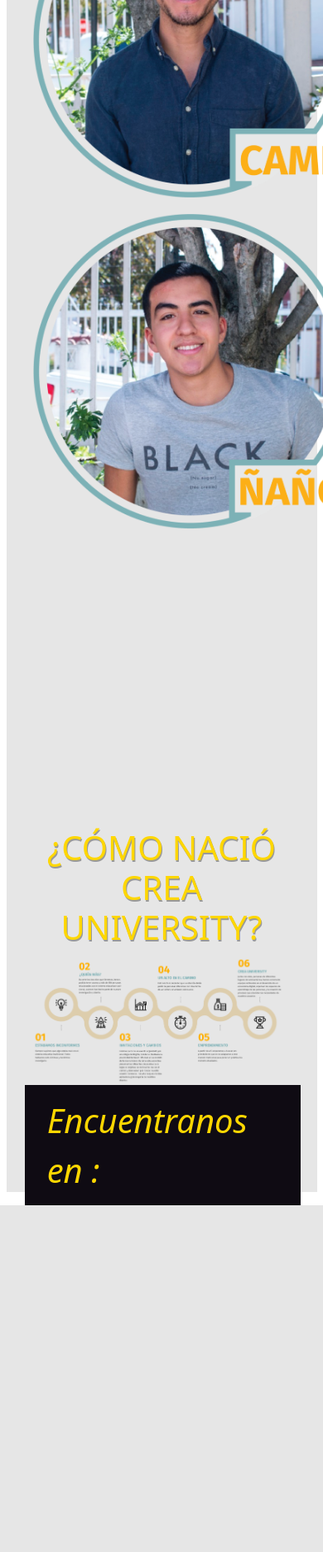
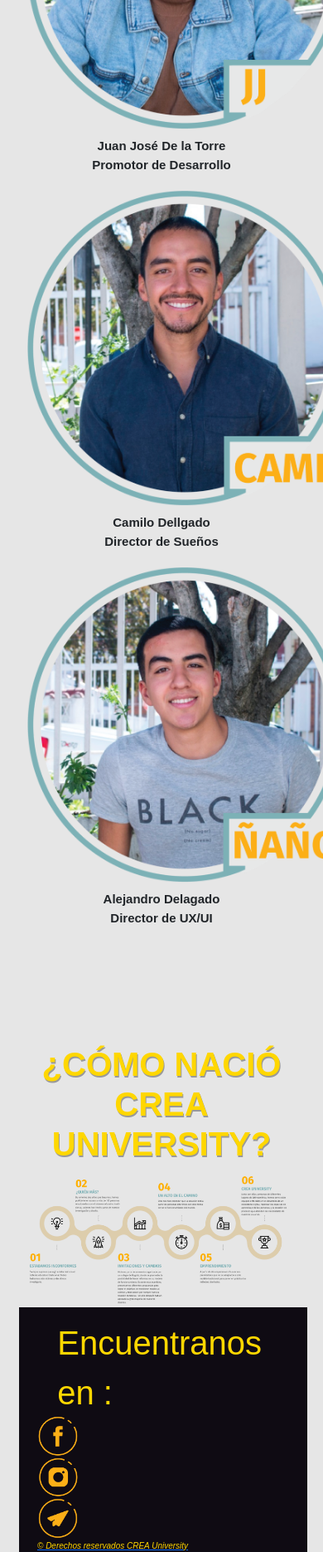
Before and after one commit to danieldmngz96/CREA, a PHP site: page /contenido.html in a window 390 px wide; the page is wider, and only the part inside the window is pictured. Shown: the part 3864-5735 px from the top of that part at 83% size. Before the commit the page ends 5317 px from the top of that part, so only its background shows below. Run offline with PHP 8.4, Linux system fonts and the light colour scheme.

Commit message:
cambios bosstrap responsive

```diff
--- a/contenido.html
+++ b/contenido.html
@@ -13,76 +13,27 @@
     <link href="https://maxcdn.bootstrapcdn.com/bootstrap/3.3.6/css/bootstrap.min.css" rel="stylesheet" type="text/css" />
     <script src="https://maxcdn.bootstrapcdn.com/bootstrap/3.3.6/js/bootstrap.min.js"></script>
     <link href="https://cdn.jsdelivr.net/npm/bootstrap@5.0.0-beta3/dist/css/bootstrap.min.css" rel="stylesheet" integrity="sha384-eOJMYsd53ii+scO/bJGFsiCZc+5NDVN2yr8+0RDqr0Ql0h+rP48ckxlpbzKgwra6" crossorigin="anonymous">
-
+    <link href="https://unpkg.com/aos@2.3.1/dist/aos.css" rel="stylesheet">
     <title>CREA UNIVERSITY</title>
   </head>
   <body>
   <div class="container-fluid"><!--SE USA CONTAINER.FLUID PARA QUE SE ADPATE -->
       <div class="row">
 
-        <img src="./img/cerebrin-morado.jfif" alt="" style="width: 100%;
-        height: 451px;
-        max-height: 400px;">
-           <!-- <div class="col-sm" style="background-color: rgb(15,11,19)" >
-            <hr style="height: 0px;
-            margin: 0;">
-            <div class="row" >
-              <div class="col-3">
-                <img src="./img/cerebro-dorado.png" width="100px" style="position: relative;
-                bottom: 5px;">
-              </div>
-              <div class="col-2 offset-md-7">
-                <p style="color: #FFD700;
-                font-size: 17px;
-                font-weight: bold;
-                " class="text-center"> Sign in</p>
-              </div>
-            </div>
-          </div>
-      </div>
-    </div>-->
-    <nav class="navbar navbar-expand-lg navbar-light bg-light" style="margin: 0; padding: 0px;">
-      <div class="container-fluid" style="background-color: rgb(15,11,19); margin-top: -1px;">
-        <a class="navbar-brand" href="#"><img src="./img/cerebro-dorado.png" width="60px" style="position: relative;
-          bottom: 5px;"></a>
-        <button class="navbar-toggler" type="button" data-bs-toggle="collapse" data-bs-target="#navbarSupportedContent" aria-controls="navbarSupportedContent" aria-expanded="false" aria-label="Toggle navigation">
-          <span class="navbar-toggler-icon"></span>
-        </button>
+        <img src="./img/cerebrin-morado.jfif" alt="" class="cerebro-morado">
+
+<nav class="navbar navbar-expand-lg navbar-light bg-light" style="margin: 0; padding: 0px;">
+   <div class="container-fluid position-container__black">
+        <a class="navbar-brand position-cerebro__dorado" href="#"><img src="./img/cerebro-dorado.png" width="60px"></a>
          <div class="collapse navbar-collapse" id="navbarSupportedContent">
-          <ul class="navbar-nav me-auto mb-2 mb-lg-0">
-            <li class="nav-item">
-              <a class="nav-link active" aria-current="page" href="#">Home</a>
-            </li>
-            <li class="nav-item">
-              <a class="nav-link" href="#">Link</a>
-            </li>
-            <li class="nav-item dropdown">
-              <a class="nav-link dropdown-toggle" href="#" id="navbarDropdown" role="button" data-bs-toggle="dropdown" aria-expanded="false">
-                Dropdown
-              </a>
-            <ul class="dropdown-menu" aria-labelledby="navbarDropdown">
-                <li><a class="dropdown-item" href="#">Action</a></li>
-                <li><a class="dropdown-item" href="#">Another action</a></li>
-                <li><hr class="dropdown-divider"></li>
-                <li><a class="dropdown-item" href="#">Something else here</a></li>
-              </ul>
-            </li>
-            <li class="nav-item">
-              <a class="nav-link disabled" href="#" tabindex="-1" aria-disabled="true">Disabled</a>
-            </li>
-          </ul>
-          <form class="d-flex">
-           <!--<input class="form-control me-2" type="search" placeholder="Search" aria-label="Search">-->
-           <li class="nav-item">
-            <a class="nav-link active" aria-current="page" href="#" style="color: #FFD700;
-            font-size: 17px;
-            font-weight: bold;
-            " class="text-center">Sign in</a>
-          </li>
-          </form>
+           <li class="nav-item"
+           style="list-style: none;">
+            <a class="nav-link active sign_in" aria-current="page" href="#">Sign in</a>
+           </li>
+           </div>
         </div>
       </div>
-    </nav>
+</nav>
 
       <div class="container-fluid" style="background: rgb(230,230,230); height: 548px;">
        <div class="col-md-12 ">
@@ -91,14 +42,21 @@
         padding-bottom: 45px;" >
         <div class="col-md-12">
         <p style="text-align: center;
-        font-size: 18px;">Tus sueños pueden ser parte de la <br> <span style="font-weight: bold;">re-evolución del aprendizaje</span></p>
+        font-size: 26px;
+        margin-bottom: 32px;">Tus sueños pueden ser parte de la <br> <span style="font-weight: bold;">re-evolución del aprendizaje</span></p>
 
         <div class="row text-center">
           <div class="offset-md-4 col-md-2 col-12">
-            <button type="button" class="btn btn-yellow " style="width: 100%;" > <b>UNIRME</b> </button>
+            <button type="button" class="btn btn-yellow " style="width: 100%;
+            height: 50px;
+            font-size: 17px;
+            border-radius: 18px;" > <b>UNIRME</b> </button>
           </div>
           <div class="col-md-2 col-12">
-            <button type="button" class="btn btn-yellow " style="width: 100%;" > <b> QUIERO SABER MÁS</b> </button>
+            <button type="button" class="btn btn-yellow " style="width: 100%;
+            height: 50px;
+            font-size: 17px;
+            border-radius: 18px;" > <b> QUIERO SABER MÁS</b> </button>
           </div>
         </div>
         </div>
@@ -111,14 +69,16 @@
       </div>
     </div>
 
-    <div class="container-fluid" style="background: rgb(230,230,230); height: 1000px;">
+    <div
+     class="container-fluid" style="background: rgb(230,230,230); height: 1000px;">
       <div class="col-md-12 ">
-      <h1 class="text-center" style="color: #FFD700; text-shadow: 1px 2px #999; font-size: 40px;
-      padding-top: 83px;">ILUMINADOS</h1>
+      <h1 class="text-center titulo-iluminados">ILUMINADOS</h1>
       <div class="row">
-        <div class="col-md-6 col-12">
+        <div data-aos="fade-right" data-aos-duration="1500" class="col-md-6 col-12">
         <p style="font-size: 27px;
-        margin-top: 109px;">Los usuarios de Crea University son
+        margin-top: 109px;
+        margin-left: 147px;
+        margin-bottom: 109px;">Los usuarios de Crea University son
           personas que han sido excluidas,
           expuestas o han estado inconformes por
           el sistema educativo tradicional. Pese a
@@ -131,11 +91,11 @@
           evolucionan y se convierten en la mejor
           versión de sí mismos. </p>
 
-          <button type="button" class="btn btn-blue " style="width: 50%;" > <b> ¿Eres un iluminado?</b> </button>
+          <button type="button" class="btn btn-blue"> <b> ¿Eres un iluminado?</b> </button>
         </div>
 
-        <div class="col-md-6 col-12">
-        <img src="/img/ILUMINADOS.png" style="width: 105%;">
+        <div data-aos="fade-left" data-aos-duration="1500" class="col-md-6 col-12">
+        <img src="img/ILUMINADOS.png" style="width: 102%;">
         </div>
       </div>
 
@@ -148,19 +108,27 @@
     <div class="row">
       <div class="col-md-3 col-12">
         <img src="./img/gabs.png" style="width: 400px;" >
-
+        <br>
+        <p class="text-center " style="font-size: 15px;
+        font-weight: bold;">Gabriela Durán <br> Directora Creativa</p>
       </div>
 
       <div class="col-md-3 col-12">
         <img src="./img/jj.png" style="width: 400px;" >
+        <p class="text-center " style="font-size: 15px;
+        font-weight: bold;">Juan José De la Torre <br> Promotor de Desarrollo</p>
       </div>
 
       <div class="col-md-3 col-12">
         <img src="./img/camilo.png" style="width: 400px;" >
+        <p class="text-center " style="font-size: 15px;
+        font-weight: bold;">Camilo Dellgado <br>Director de Sueños</p>
       </div>
 
       <div class="col-md-3 col-12">
         <img src="./img/ñaño.png" style="width: 400px;" >
+        <p class="text-center " style="font-size: 15px;
+        font-weight: bold;">Alejandro Delagado <br> Director de UX/UI</p>
       </div>
     </div>
 
@@ -174,15 +142,25 @@
     <div class="col-md-12 col-12">
       <img src="./img/comonacio.PNG" style="width: 96%;" >
     </div>
+ </div>
 
- </div>
  <footer>
-  <div id="part2">
-    <p id="txt6"><i class="material-icons tiny"> Encuentranos en :</p>
-      <img src="" alt="">
-      <img src="" alt="">
-      <img src="" alt="">
+<div id="part2">
+  <div class="container">
+    <div class="row col-12">
+    <p id="txt1"> Encuentranos en :</p>
+     <a href="https://www.facebook.com/crealatam"> <img src="img/FACEBOOK.png" alt="" width="50px"></a>
+      <a href="https://www.instagram.com/creauniversity/"><img src="img/INSTAGRAM.png" alt="" width="50px"></a>
+      <a href=""> <img src="img/TELEGRAM.png" alt="" width="50px">
     </div>
+
+</div>
+<div class="container">
+    <div class="row col-12">
+      <i id="txt2">© Derechos reservados CREA University</i>
+    </div>
+  </div>
+</div>
 </footer>
 </div>
 
@@ -193,7 +171,7 @@
 
     <!-- Option 1: Bootstrap Bundle with Popper -->
     <script src="https://cdn.jsdelivr.net/npm/bootstrap@5.0.0-beta3/dist/js/bootstrap.bundle.min.js" integrity="sha384-JEW9xMcG8R+pH31jmWH6WWP0WintQrMb4s7ZOdauHnUtxwoG2vI5DkLtS3qm9Ekf" crossorigin="anonymous"></script>
-
+    <script src="https://unpkg.com/aos@2.3.1/dist/aos.js"></script>
     <!-- Option 2: Separate Popper and Bootstrap JS -->
     <!--
     <script src="https://code.jquery.com/jquery.min.js"></script>
@@ -201,4 +179,7 @@
     <script src="https://cdn.jsdelivr.net/npm/bootstrap@5.0.0-beta3/dist/js/bootstrap.min.js" integrity="sha384-j0CNLUeiqtyaRmlzUHCPZ+Gy5fQu0dQ6eZ/xAww941Ai1SxSY+0EQqNXNE6DZiVc" crossorigin="anonymous"></script>
     -->
   </body>
+  <script>
+    AOS.init();
+  </script>
 </html>
--- a/css/style.css
+++ b/css/style.css
@@ -4,6 +4,7 @@
 	-webkit-box-sizing: border-box;
 	-moz-box-sizing: border-box;
 	box-sizing: border-box;
+	font-family: 'Fira Sans', sans-serif;
 }
 
 
@@ -145,20 +146,29 @@
 	background-size: cover;
   }
   .btn-blue {
-	background: #7CB1B6 !important;
+	background-color: rgb(124,177,182) !important;
 	color: #fff !important;
 	font-weight: bold !important;
-	margin: 0 auto !important;
+	margin-left: 135px  !important;
 	width: 50%;
-	height: 8%;
-	font-size: 23px;
+	height: 10%;
+	font-size: 29px !important;
+	border-radius: 5px !important;
+
+  }
+  .titulo-iluminados{
+	color: #FFD700;
+	text-shadow: -7px 3px #000;
+	font-size: 69px;
+	padding-top: 83px;
+	font-weight: bold;
   }
   .titulo-fundadores{
-	padding-top: 363px;
 	color: #FFD700;
-	text-shadow: 1px 2px #999;
-	font-size: 40px;
-	padding-top: 83px
+	text-shadow: -7px 3px #000;
+	font-size: 69px;
+	padding-top: 83px;
+	font-weight: bold;
 }
 .fondo-fundadores{
 	background: rgb(230,230,230);
@@ -166,7 +176,7 @@
 }
 .fondo-comonacio{
 	background: rgb(230,230,230);
-	height: 802px;
+	height: auto;
 }
   @media screen and (min-height: 0px) and (max-width: 800px) {/*NUESTROS MEADIA QUERIES PARA PANTALLAS DELCELULAR */
 
@@ -180,9 +190,14 @@
 		background: rgb(230,230,230);
 		 height: 2000px;
 	}
+	.position-cerebro__dorado {
+		position: relative;
+		bottom: 5px;
+		right: 149px;
+	}
 }/*FIN RESPONSIVE*/
 
-#txt6 {
+#txt1 {
     color: #FFD700;
     position: relative;
     top: 13px;
@@ -196,4 +211,30 @@
 	position: relative;
 	top: 492%;
 	bottom: 127%;
+	height: auto;
 }
+.cerebro-morado{
+	width: 100%;
+    height: 633px;
+	max-height: 800px;
+}
+.position-cerebro__dorado{
+	position: relative;
+    bottom: 5px;
+}
+#txt2 {
+    color: #FFD700;
+    position: relative;
+	font-size: 10px;
+}
+.position-container__black{
+	background-color: rgb(15, 19, 11); margin-top: -1px;
+	padding: 14px;
+}
+.sign_in{
+	color: #FFD700;
+    font-size: 17px;
+    font-weight: bold;
+    position: relative;
+	left: 1495px;
+}
```
Also changed, not shown: img/FACEBOOK.png (added), img/INSTAGRAM.png (added), img/TELEGRAM.png (added).
